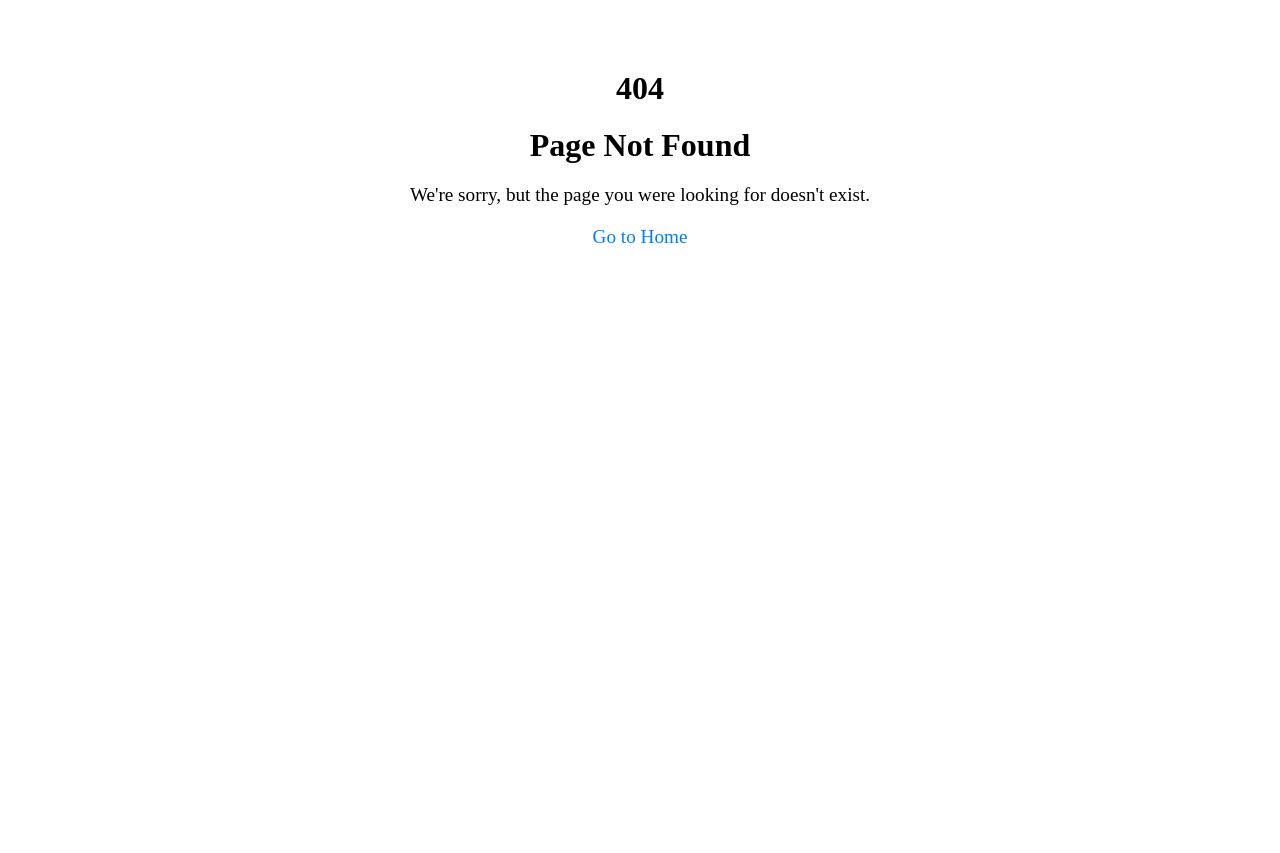
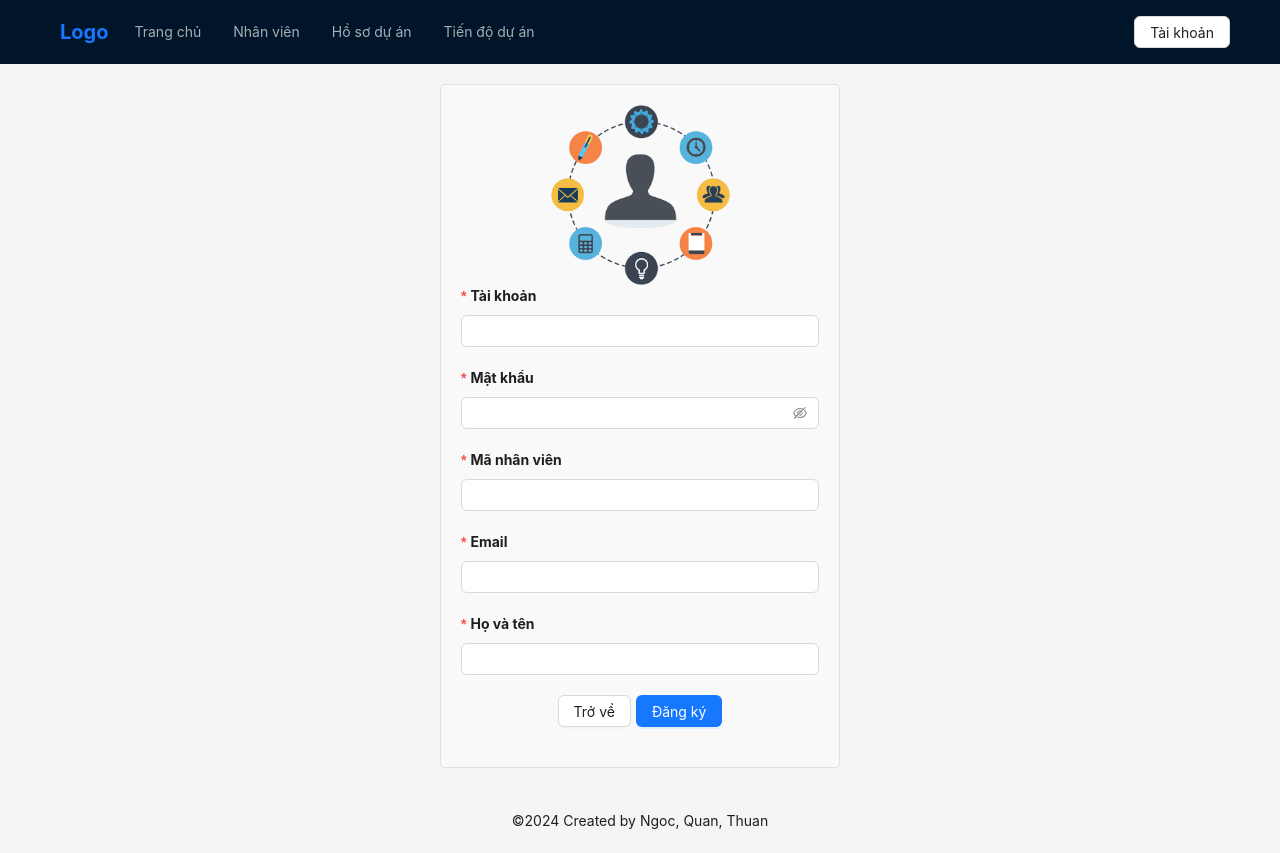
Before and after one commit to HongNgoc1408/QuanLyTienDoDuAn_Frontend, a React (Create React App) app: page /user/add in a window 1280 px wide. Before the commit this address had no page. Before the commit the page ends 800 px from the top, so only its background shows below. Built offline with nearby package versions, Linux system fonts and the light colour scheme.

Commit message:
commit user page

```diff
--- /dev/null
+++ b/src/components/UserComponent/UserForm.css
@@ -0,0 +1,41 @@
+/* src/components/UserForm.css */
+
+.user-form {
+  max-width: 400px;
+  margin: 20px auto;
+  padding: 20px;
+  border: 1px solid #e0e0e0;
+  border-radius: 5px;
+  background-color: #f9f9f9;
+}
+
+.ant-form-item {
+  margin-bottom: 20px;
+}
+
+.ant-form-item-label {
+  text-align: left;
+  font-weight: bold;
+}
+
+.ant-form-item-explain-error {
+  color: #ff4d4f;
+}
+
+.logo {
+  display: block;
+  margin: 0 auto;
+  width: 50%;
+  max-width: 200px;
+}
+
+.contain-btn {
+  display: flex;
+  margin: 0 auto;
+  align-items: center;
+  justify-content: center;
+}
+
+.back-button {
+  margin-right: 5px;
+}
--- a/src/components/UserComponent/UserForm.js
+++ b/src/components/UserComponent/UserForm.js
@@ -1,28 +1,47 @@
-// src/components/UserForm.js
+import { Button, Form, Input } from "antd";
+import { useNavigate } from "react-router-dom";
 
-import { Button, Form, Input } from "antd";
 import React from "react";
+import "../../assets/logo.png";
+import "./UserForm.css";
 
 const UserForm = ({ user, handleChange, handleSubmit }) => {
+  const navigate = useNavigate();
+
+  const handleGoBack = () => {
+    navigate("/user");
+  };
   return (
+    <div className="user-form-container">
       <Form
         name="user_form"
         layout="vertical"
         onFinish={handleSubmit}
         initialValues={user}
+        className="user-form"
       >
+        <img
+          src={require("../../assets/logo.png")}
+          alt="Logo"
+          className="logo"
+        />
+
         <Form.Item
-        label="Username"
+          label="Tài khoản"
           name="username"
-        rules={[{ required: true, message: "Please input your username!" }]}
+          rules={[{ required: true, message: "Vui lòng nhập tên người dùng!" }]}
         >
-        <Input name="username" value={user.username} onChange={handleChange} />
+          <Input
+            name="username"
+            value={user.username}
+            onChange={handleChange}
+          />
         </Form.Item>
 
         <Form.Item
-        label="Password"
+          label="Mật khẩu"
           name="password"
-        rules={[{ required: true, message: "Please input your password!" }]}
+          rules={[{ required: true, message: "Vui lòng nhập mật khẩu!" }]}
         >
           <Input.Password
             name="password"
@@ -32,9 +51,9 @@ const UserForm = ({ user, handleChange, handleSubmit }) => {
         </Form.Item>
 
         <Form.Item
-        label="User ID"
+          label="Mã nhân viên"
           name="id_user"
-        rules={[{ required: true, message: "Please input your user ID!" }]}
+          rules={[{ required: true, message: "Vui lòng nhập mã nhân viên!" }]}
         >
           <Input name="id_user" value={user.id_user} onChange={handleChange} />
         </Form.Item>
@@ -42,25 +61,41 @@ const UserForm = ({ user, handleChange, handleSubmit }) => {
         <Form.Item
           label="Email"
           name="email"
-        rules={[{ required: true, message: "Please input your email!" }]}
+          rules={[{ required: true, message: "Vui lòng nhập địa chỉ email!" }]}
         >
           <Input name="email" value={user.email} onChange={handleChange} />
         </Form.Item>
 
         <Form.Item
-        label="Full Name"
+          label="Họ và tên"
           name="fullName"
-        rules={[{ required: true, message: "Please input your full name!" }]}
+          rules={[
+            { required: true, message: "Vui lòng nhập họ và tên đầy đủ!" },
+          ]}
         >
-        <Input name="fullName" value={user.fullName} onChange={handleChange} />
+          <Input
+            name="fullName"
+            value={user.fullName}
+            onChange={handleChange}
+          />
         </Form.Item>
 
-      <Form.Item>
-        <Button type="primary" htmlType="submit">
-          Register
+        <div className="contain-btn">
+          <Form.Item className="form-item">
+            <Button className="back-button" onClick={handleGoBack}>
+              Trở về
+            </Button>
+            <Button
+              type="primary"
+              htmlType="submit"
+              className="register-button"
+            >
+              Đăng ký
             </Button>
           </Form.Item>
+        </div>
       </Form>
+    </div>
   );
 };
 
--- /dev/null
+++ b/src/pages/UserPage/AddUser/AddUser.js
@@ -0,0 +1,44 @@
+import React, { useState } from "react";
+import UserForm from "../../../components/UserComponent/UserForm";
+import { registerUser } from "../../../services/UserService";
+
+const AddUser = () => {
+  const [user, setUser] = useState({
+    username: "",
+    password: "",
+    id_user: "",
+    email: "",
+    fullName: "",
+  });
+
+  const handleChange = (e) => {
+    const { name, value } = e.target;
+    setUser((prevUser) => ({
+      ...prevUser,
+      [name]: value,
+    }));
+  };
+
+  const handleSubmit = () => {
+    registerUser(user)
+      .then(() => {
+        window.alert("User added successfully!");
+      })
+      .catch((error) => {
+        window.alert("Failed to add user!");
+        console.error("Error:", error);
+      });
+  };
+
+  return (
+    <div>
+      <UserForm
+        user={user}
+        handleChange={handleChange}
+        handleSubmit={handleSubmit}
+      />
+    </div>
+  );
+};
+
+export default AddUser;
--- /dev/null
+++ b/src/pages/UserPage/UserPage.css
@@ -0,0 +1,62 @@
+.contain-page {
+  display: flex;
+  justify-content: space-between;
+  margin: 0 60px;
+  height: 100px;
+}
+
+.btn-add {
+  background-image: linear-gradient(
+    to right,
+    #00c6ff 0%,
+    #0072ff 51%,
+    #00c6ff 100%
+  );
+  margin: 10px;
+  padding: 15px 45px;
+  text-align: center;
+  text-transform: uppercase;
+  transition: 0.5s;
+  background-size: 200% auto;
+  color: black;
+  box-shadow: 0 0 20px #eee;
+  border-radius: 10px;
+  display: block;
+  font-weight: bold;
+  border: none;
+}
+.btn-add:focus,
+.btn-add:hover {
+  background-position: right center; /* change the direction of the change here */
+  color: #fff;
+  text-decoration: none;
+}
+
+.user-list {
+  margin-top: 20px;
+  margin: 0 60px;
+}
+
+.user-item {
+  border: 1px solid #ccc;
+  border-radius: 5px;
+  padding: 10px;
+  margin-bottom: 10px;
+}
+
+.user-info {
+  display: flex;
+  justify-content: space-between;
+}
+
+.user-info-item {
+  flex: 1;
+}
+
+.user-info-item label {
+  font-weight: bold;
+}
+
+.user-info-item span {
+  margin-left: 5px;
+}
--- a/src/pages/UserPage/UserPage.js
+++ b/src/pages/UserPage/UserPage.js
@@ -1,45 +1,32 @@
-import React, { useState } from "react";
-import UserForm from "../../components/UserComponent/UserForm";
-import { registerUser } from "../../services/UserService";
+import React, { useEffect, useState } from "react";
+import { useNavigate } from "react-router-dom";
+import "./UserPage.css";
 
 const UserPage = () => {
-  const [user, setUser] = useState({
-    username: "",
-    password: "",
-    id_user: "",
-    email: "",
-    fullName: "",
-  });
-
-  const handleChange = (e) => {
-    const { name, value } = e.target;
-    setUser((prevUser) => ({
-      ...prevUser,
-      [name]: value,
-    }));
+  const navigate = useNavigate();
+  const navigateToAdduser = () => {
+    navigate("/user/add");
   };
 
-  const handleSubmit = () => {
-    registerUser(user)
-      .then(() => {
-        // Xử lý sau khi thêm người dùng thành công
-        console.log("User added successfully!");
-      })
-      .catch((error) => {
-        // Xử lý khi có lỗi xảy ra
-        console.error("Error:", error);
-      });
-  };
+  const [setUsers] = useState([]);
+
+  useEffect(() => {
+    fetch("http://localhost:3001/api/user/all")
+      .then((response) => response.json())
+      .then((data) => setUsers(data))
+      .catch((error) => console.error("Error fetching users:", error));
+  }, []);
 
   return (
     <div>
-      <div style={{ padding: "20px", maxWidth: "600px", margin: "0 auto" }}>
-        <h2>Register User</h2>
-        <UserForm
-          user={user}
-          handleChange={handleChange}
-          handleSubmit={handleSubmit}
-        />
+      <div className="contain-page">
+        <h2 style={{ textAlign: "center" }}>Quản lý nhân viên</h2>
+        <button className="btn-add" onClick={navigateToAdduser}>
+          Thêm nhân viên
+        </button>
+      </div>
+      <div className="user-list">
+        <h3>Danh sách nhân viên</h3>
       </div>
     </div>
   );
--- a/src/router/index.js
+++ b/src/router/index.js
@@ -2,6 +2,7 @@ import HomePage from "../pages/HomePage/HomePage";
 import NotFoundPage from "../pages/NotFound/NotFoundPage";
 import ProfilePage from "../pages/ProfilePage/ProfilePage";
 import ProgressPage from "../pages/ProgressPage/ProgressPage";
+import AddUser from "../pages/UserPage/AddUser/AddUser";
 import UserPage from "../pages/UserPage/UserPage";
 
 const routes = [
@@ -15,6 +16,13 @@ const routes = [
     path: "/user",
     name: "UserPage",
     page: UserPage,
+    isShowHeader: true,
+    isShowFooter: true,
+  },
+  {
+    path: "/user/add",
+    name: "AddUserPage",
+    page: AddUser,
     isShowHeader: true,
     isShowFooter: true,
   },
```
Also changed, not shown: src/assets/logo.jpg (added), src/assets/logo.png (added). Lines whose indentation alone changed are shown as unchanged.
